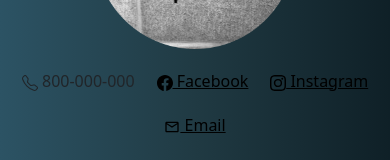
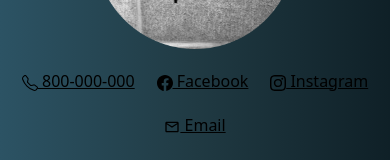
Before and after one commit to austincomstock/C-M-G, a React (Create React App) app: page /contact in a window 390 px wide. Shown: the part 219-379 px from the top of the page. Built offline with nearby package versions, Linux system fonts and the light colour scheme.

Commit message:
Added <a> tag and tel: to phone

```diff
--- a/src/components/Contact/Contact.jsx
+++ b/src/components/Contact/Contact.jsx
@@ -12,7 +12,14 @@ export const Contact = () => {
       <p>Contact us today via email, social and phone.</p> */}
       <ul className="ContactUL">
         <li className="ContactLI">
-          <BsTelephone /> 800-000-000
+          <a
+            href="tel:800-000-000"
+            target="_blank"
+            rel="noreferrer"
+            className="HLink"
+          >
+            <BsTelephone /> 800-000-000
+          </a>
         </li>
         <li className="ContactLI">
           <a
```
